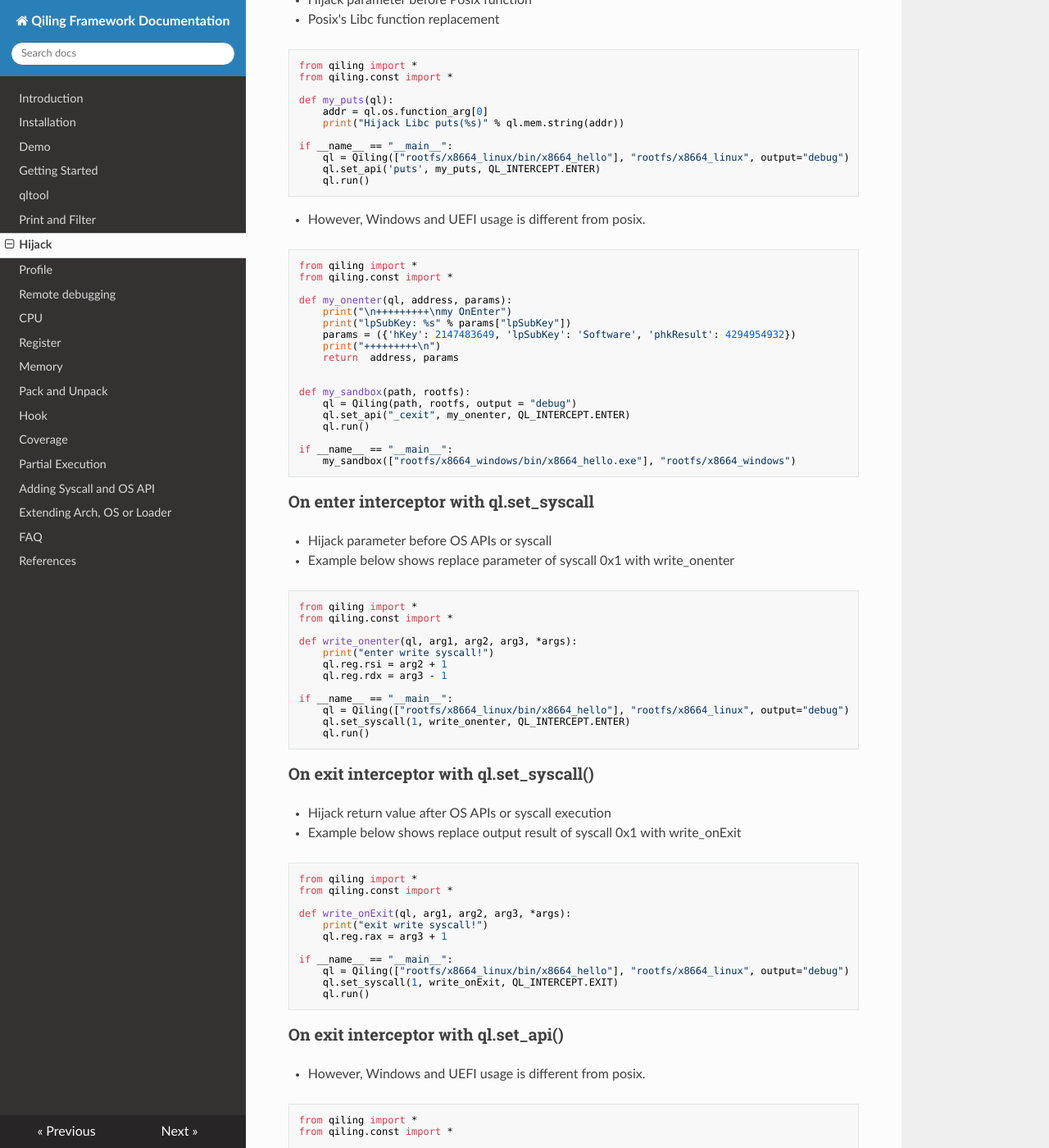
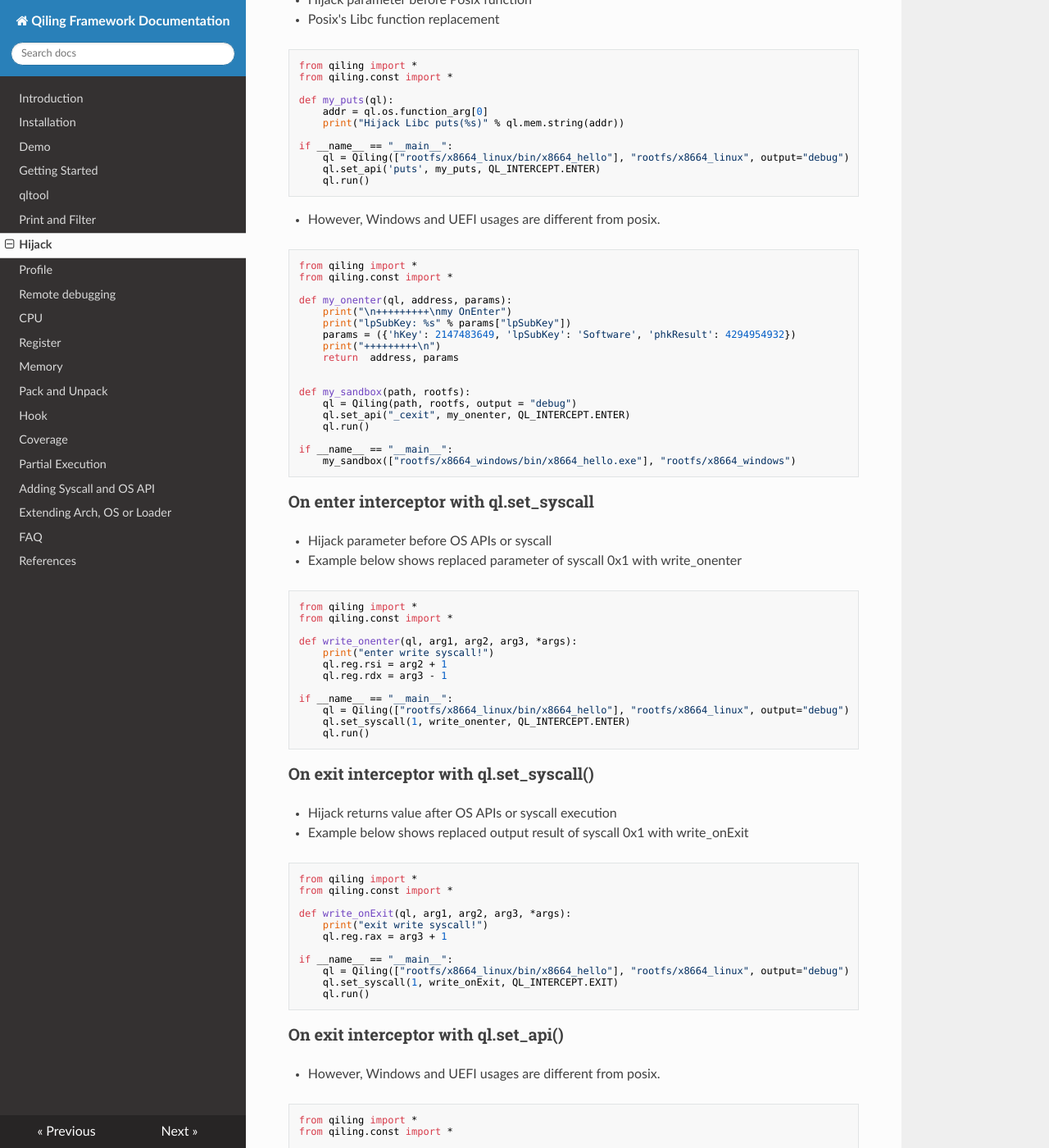
Before and after one commit to qilingframework/rtfd.io, an MkDocs documentation site: the page built from docs/hijack.md, in a window 1280 px wide and 1400 px high, scrolled down 2718 px. Shown: the whole window at 82% size. Built offline with MkDocs 1.6.1, drawn with Linux system fonts in a browser that asks for light colours; nearby versions of some CDN libraries; some of the changed text lies outside the part shown.

Commit message:
Update hijack.md

````diff
--- a/docs/hijack.md
+++ b/docs/hijack.md
@@ -180,7 +180,7 @@ if __name__ == "__main__":
     ql.run()
 ```
 
-- However, Windows and UEFI usage is different from posix.
+- However, Windows and UEFI usages are different from posix.
 
 ```python
 from qiling import *
@@ -206,7 +206,7 @@ if __name__ == "__main__":
 ### On enter interceptor with ql.set_syscall
 
 - Hijack parameter before OS APIs or syscall
-- Example below shows replace parameter of syscall 0x1 with write_onenter
+- Example below shows replaced parameter of syscall 0x1 with write_onenter
 ```python
 from qiling import *
 from qiling.const import *
@@ -224,8 +224,8 @@ if __name__ == "__main__":
 
 ### On exit interceptor with ql.set_syscall()
 
-- Hijack return value after OS APIs or syscall execution
-- Example below shows replace output result of syscall 0x1 with write_onExit
+- Hijack returns value after OS APIs or syscall execution
+- Example below shows replaced output result of syscall 0x1 with write_onExit
 ```python
 from qiling import *
 from qiling.const import *
@@ -242,7 +242,7 @@ if __name__ == "__main__":
 
 ### On exit interceptor with ql.set_api()
 
-- However, Windows and UEFI usage is different from posix.
+- However, Windows and UEFI usages are different from posix.
 ```python
 from qiling import *
 from qiling.const import *
````
Also changed, not shown: other parts of docs/hijack.md (+1 -1 lines).
